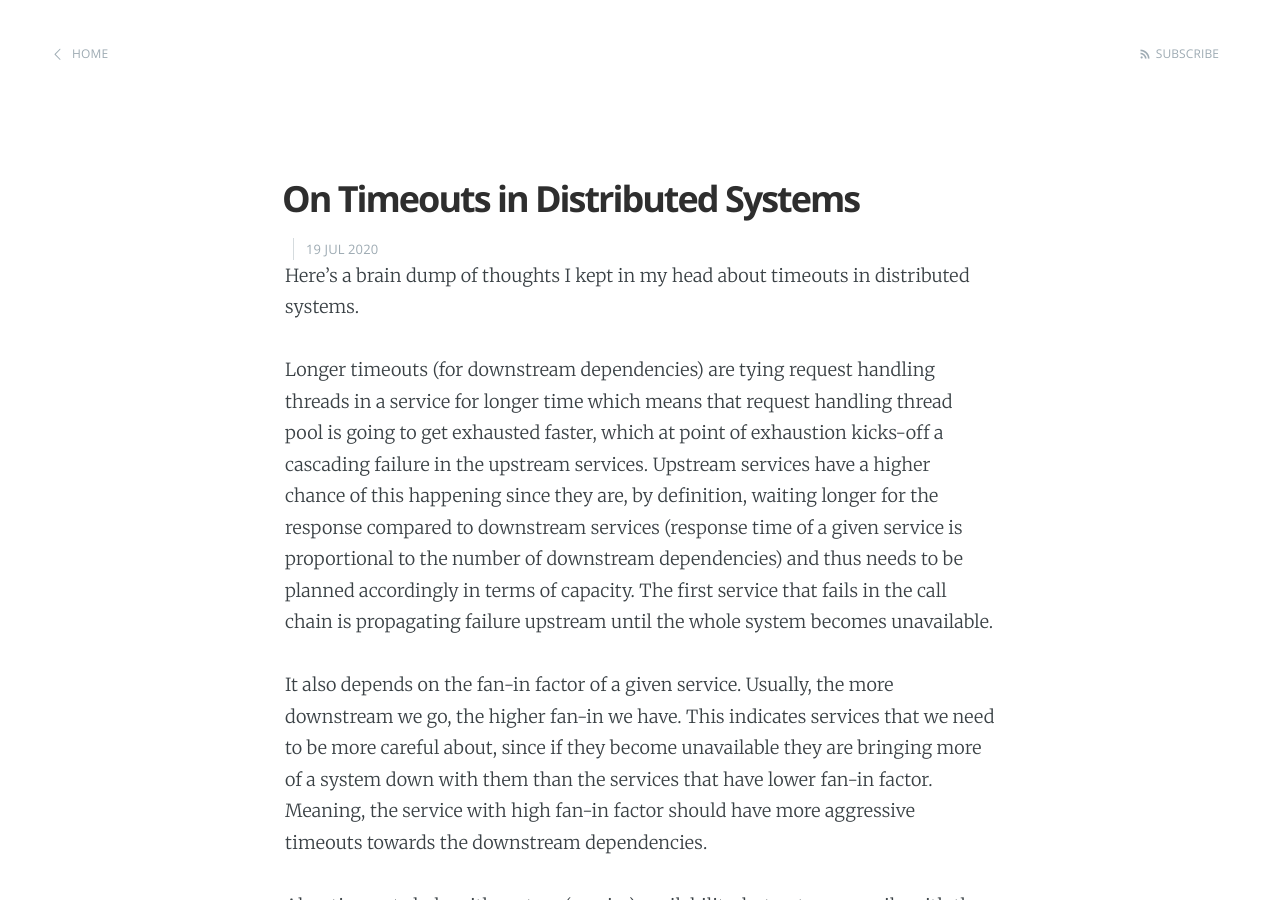
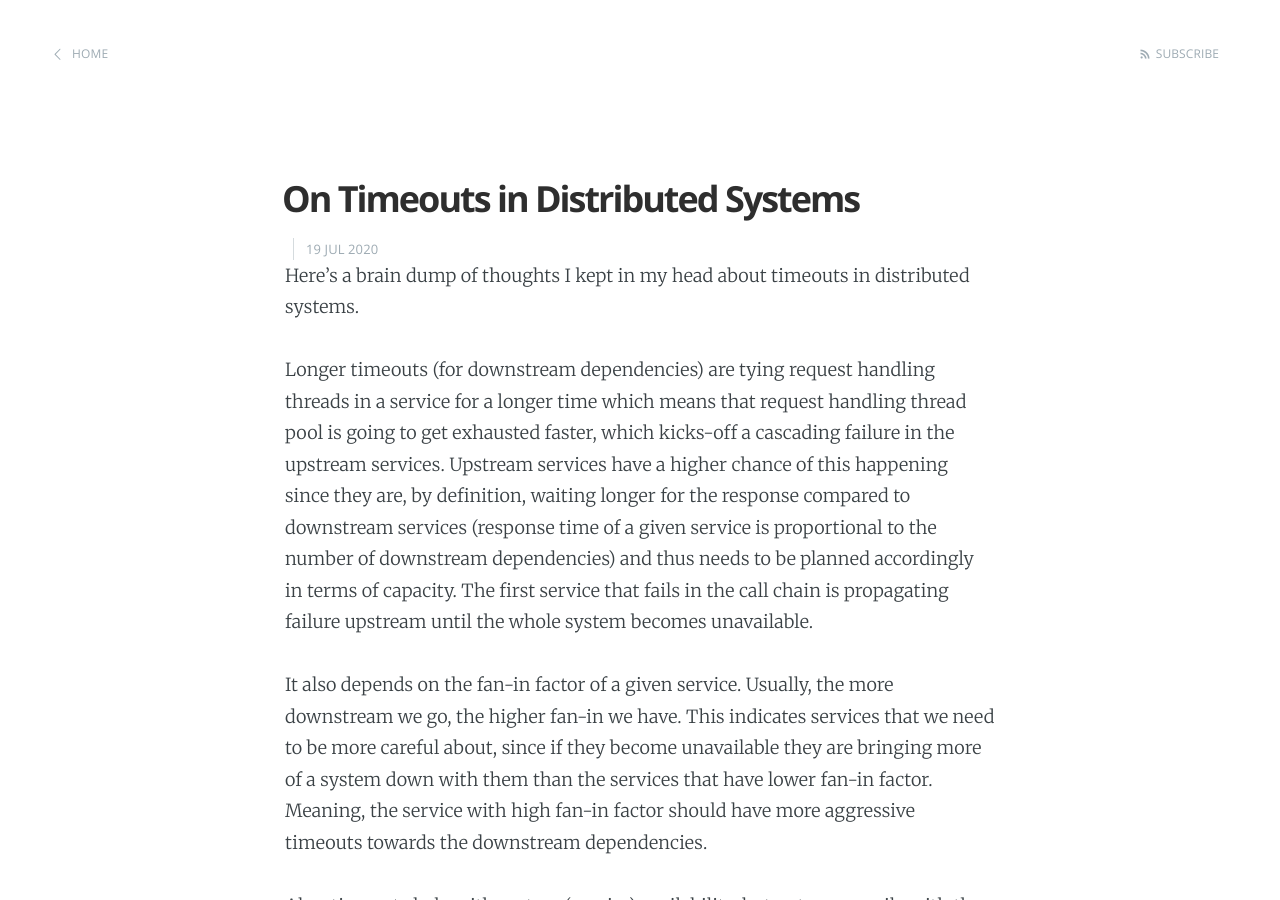
Before and after one commit to dragan-stepanovic/dragan-stepanovic.github.io, a Jekyll site: the page built from _posts/2020-07-19-on-timeouts.md, in a window 1280 px wide and 900 px high. Built offline with Jekyll 4.4.1, drawn with Linux system fonts in a browser that asks for light colours.

Commit message:
Update 2020-07-19-on-timeouts.md

```diff
--- a/_posts/2020-07-19-on-timeouts.md
+++ b/_posts/2020-07-19-on-timeouts.md
@@ -7,7 +7,7 @@ comments: true
 
 Here's a brain dump of thoughts I kept in my head about timeouts in distributed systems.
 
-Longer timeouts (for downstream dependencies) are tying request handling threads in a service for longer time which means that request handling thread pool is going to get exhausted faster, which at point of exhaustion kicks-off a cascading failure in the upstream services.
+Longer timeouts (for downstream dependencies) are tying request handling threads in a service for a longer time which means that request handling thread pool is going to get exhausted faster, which kicks-off a cascading failure in the upstream services.
 Upstream services have a higher chance of this happening since they are, by definition, waiting longer for the response compared to downstream services (response time of a given service is proportional to the number of downstream dependencies) and thus needs to be planned accordingly in terms of capacity.
 The first service that fails in the call chain is propagating failure upstream until the whole system becomes unavailable.
 
```
